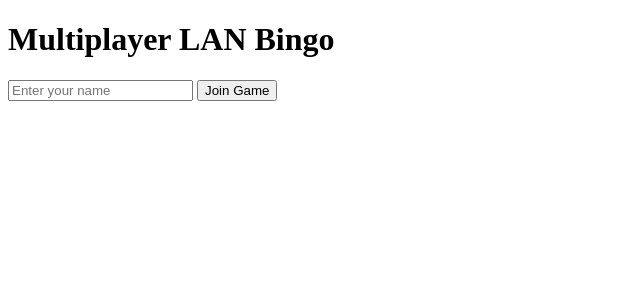
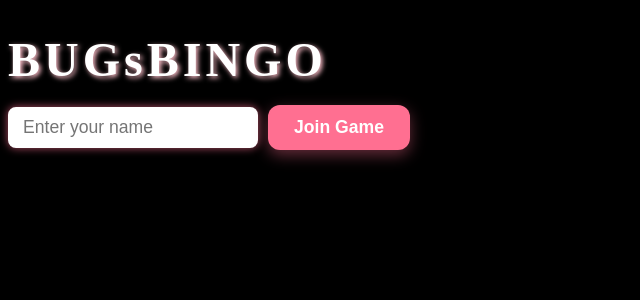
Before and after one commit to evanfwatkins/BUGsBINGO, a Flask app: page / in a window 1280 px wide. Shown: the top 300 px of the page, without its empty margins (0-640 px from the left). Run offline with Flask 3, Linux system fonts and the light colour scheme; some libraries are stand-ins or nearby versions.

Commit message:
Add CSS, and add random letters. FIX letters not matching bingo numbers and is considered a match

```diff
--- a/app.py
+++ b/app.py
@@ -8,6 +8,7 @@ import random
 
 
 app = Flask(__name__)
+app.run(debug=True)
 app.config['SECRET_KEY'] = 'secret!'
 socketio = SocketIO(app)
 
@@ -30,6 +31,7 @@ def handle_join(data):
 def handle_draw():
     if len(drawn_numbers) < 75:
         num = random.choice([n for n in bingo_numbers if n not in drawn_numbers])
+        print(f"number: {num}")
         drawn_numbers.append(num)
         emit('number_drawn', {'number': num}, room='bingo')
 
--- a/static/script.js
+++ b/static/script.js
@@ -1,5 +1,8 @@
 let socket;
+
 function joinGame() {
+    let socket;
+
     const username = document.getElementById('username').value;
     if (!username) return alert('Enter a name first');
     socket = io();
@@ -9,13 +12,14 @@ function joinGame() {
     socket.on('joined', data => {
         document.getElementById('game').style.display = 'block';
         document.getElementById('welcome').innerText = data.message;
+        createBingoCard(); // ← generate bingo card on join
     });
 
     socket.on('number_drawn', data => {
-    const ul = document.getElementById('numbers');
-    const li = document.createElement('li');
-    li.textContent = data.number;
-    ul.appendChild(li);
+        addNumberToList(data.number);
+        highlightBingoCell(data.number);
+        console.log("balls");
+
     });
 
     socket.on('bingo_announcement', data => {
@@ -30,7 +34,113 @@ function joinGame() {
 }
 
 function drawNumber() {
+    socket = io();
+    if (typeof socket === 'undefined') {
+    alert("You must join the game first!");
+    return;
+  }
   socket.emit('draw');
+}
+
+
+
+
+function claimBingo() {
+  const username = document.getElementById('username').value;
+  socket.emit('bingo_claim', { username });
+}
+
+function addNumberToList(number) {
+  const ul = document.getElementById('numbers');
+  const li = document.createElement('li');
+  li.textContent = getRandomLetters() + '' + number;
+  ul.appendChild(li);
+}
+
+// Bingo card logic
+function createBingoCard() {
+  const gameDiv = document.getElementById('game');
+
+  const bingoContainer = document.createElement('div');
+  bingoContainer.id = 'bingo-container';
+  bingoContainer.style.marginTop = '20px';
+
+  const title = document.createElement('h3');
+  title.innerText = "Your Bingo Card";
+  bingoContainer.appendChild(title);
+
+  const grid = document.createElement('div');
+  grid.style.display = 'grid';
+  grid.style.gridTemplateColumns = 'repeat(5, 60px)';
+  grid.style.gridGap = '5px';
+  grid.id = 'bingo-grid';
+
+  const columns = {
+    B: getRandomNumbers(1, 15, 5),
+    I: getRandomNumbers(16, 30, 5),
+    N: getRandomNumbers(31, 45, 5),
+    G: getRandomNumbers(46, 60, 5),
+    O: getRandomNumbers(61, 75, 5),
+  };
+
+  const headers = ['B', 'I', 'N', 'G', 'O'];
+  headers.forEach(letter => {
+    const cell = document.createElement('div');
+    cell.innerText = letter;
+    cell.style.fontWeight = 'bold';
+    cell.style.textAlign = 'center';
+    cell.style.border = '1px solid black';
+    cell.style.padding = '8px';
+    grid.appendChild(cell);
+  });
+
+  for (let i = 0; i < 5; i++) {
+    headers.forEach((letter, col) => {
+      const cell = document.createElement('div');
+      let num = columns[letter][i];
+      if (letter === 'N' && i === 2) {
+        cell.innerText = '★';
+        cell.dataset.free = true;
+      } else {
+        cell.innerText = num;
+        cell.dataset.number = num;
+      }
+      cell.style.textAlign = 'center';
+      cell.style.border = '1px solid black';
+      cell.style.padding = '8px';
+      cell.style.backgroundColor = '#f0f0f0';
+      grid.appendChild(cell);
+    });
+  }
+
+  bingoContainer.appendChild(grid);
+  gameDiv.appendChild(bingoContainer);
+}
+
+function highlightBingoCell(number) {
+  const grid = document.getElementById('bingo-grid');
+  const cells = grid.querySelectorAll('div');
+  cells.forEach(cell => {
+    if (cell.dataset.number == number) {
+      cell.style.backgroundColor = '#90ee90';
+    }
+  });
+}
+
+function getRandomLetters() {
+  const letters = ["B", "I", "N", "G", "O"];
+  const randomLetter = letters[Math.floor(Math.random() * letters.length)];
+  console.log(randomLetter);
+  return randomLetter;
+}
+
+function getRandomNumbers(min, max, count) {
+  const nums = [];
+  while (nums.length < count) {
+    const num = Math.floor(Math.random() * (max - min + 1)) + min;
+    if (!nums.includes(num)) nums.push(num);
+  }
+  return nums;
 }
 
 function claimBingo() {
--- /dev/null
+++ b/static/styles.css
@@ -0,0 +1,100 @@
+body {
+  background-color: black;
+  color: white;
+}
+
+h1 {
+  font-size: 3rem;
+  margin-bottom: 10px;
+  text-shadow: 2px 2px 5px pink;
+  letter-spacing: 4px;
+  user-select: none;
+}
+
+input#username {
+  padding: 10px 15px;
+  font-size: 1.1rem;
+  border-radius: 8px;
+  border: none;
+  width: 220px;
+  max-width: 90vw;
+  margin-bottom: 10px;
+  outline: none;
+  box-shadow: 0 0 8px rgba(255, 111, 145, 0.7);
+  transition: box-shadow 0.3s ease;
+}
+
+input#username:focus {
+  box-shadow: 0 0 14px #ff3b6f;
+}
+
+button {
+  background: #ff6f91;
+  border: none;
+  color: white;
+  padding: 12px 26px;
+  margin: 8px 6px;
+  border-radius: 12px;
+  font-weight: 700;
+  font-size: 1.1rem;
+  cursor: pointer;
+  transition: background-color 0.3s ease;
+  user-select: none;
+  box-shadow: 0 5px 15px rgba(255,111,145,0.4);
+}
+
+button:hover {
+  background: #ff3b6f;
+  box-shadow: 0 8px 20px rgba(255,59,111,0.6);
+}
+
+#game {
+  background: black;
+  color: #333;
+  max-width: 460px;
+  margin: 25px auto 0;
+  padding: 25px 30px 30px;
+  border-radius: 16px;
+  box-shadow: 0 10px 30px rgba(255, 111, 145, 0.4);
+  user-select: none;
+}
+
+#game h2#welcome {
+  font-family: 'Fredoka One', cursive;
+  color: #ff6f91;
+  margin-bottom: 18px;
+  font-size: 1.8rem;
+  user-select: text;
+}
+
+#numbers {
+  list-style: none;
+  margin: 20px auto;
+  padding: 0;
+  max-height: 150px;
+  width: 120px;
+  overflow-y: auto;
+  overflow-x: hidden;
+  border: 3px solid #ff9671;
+  border-radius: 10px;
+  background-color: #fff0f2;
+  font-weight: 700;
+  color: #ff3b6f;
+  user-select: none;
+}
+
+#numbers li {
+  padding: 7px 10px;
+  border-bottom: 1px solid #ff6f91;
+  white-space: nowrap;
+  font-size: 1.1rem;
+}
+
+#messages {
+  margin-top: 20px;
+  font-weight: 700;
+  color: #ff6f91;
+  min-height: 45px;
+  font-size: 12px;
+  user-select: none;
+}
--- a/templates/index.html
+++ b/templates/index.html
@@ -2,11 +2,12 @@
 <html>
 <head>
     <title>LAN Bingo</title>
+    <link rel="stylesheet" href="{{ url_for('static', filename='styles.css') }}">
     <script src="https://cdn.socket.io/4.3.2/socket.io.min.js"></script>
-  <script src="/static/script.js"></script>
+    <script src="{{ url_for('static', filename='script.js') }}"></script>
 </head>
 <body>
-  <h1>Multiplayer LAN Bingo</h1>
+    <h1 style="font-size: 3rem; margin-bottom: 10px; text-shadow: 2px 2px 5px pink; letter-spacing: 4px; user-select: none;">BUGsBINGO</h1>
     <input id="username" placeholder="Enter your name" />
     <button onclick="joinGame()">Join Game</button>
     <div id="game" style="display:none;">
```
Lines whose indentation alone changed are shown as unchanged.
